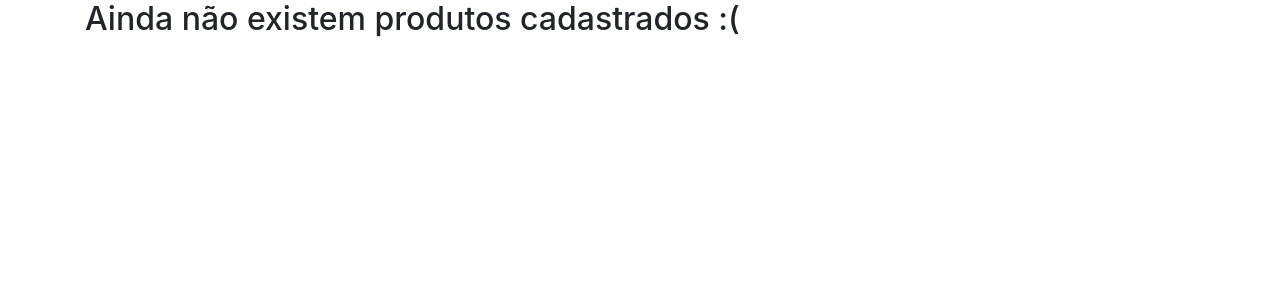
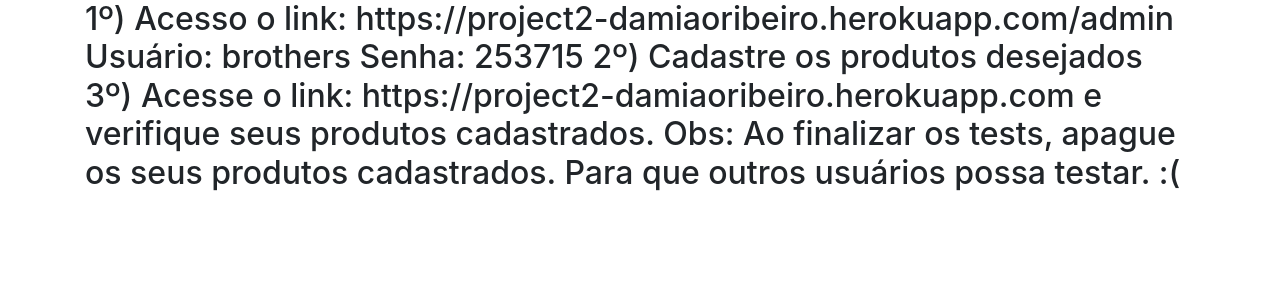
Before and after one commit to supredes/django-project2, a Django app: page / in a window 1280 px wide. Shown: the top 300 px of the page. Run offline with Django 4.2, Linux system fonts and the light colour scheme; data that the repository does not hold is empty; some libraries are stand-ins or nearby versions.

```diff
--- a/core/templates/index.html
+++ b/core/templates/index.html
@@ -47,7 +47,14 @@
             </tbody>
         </table>
         {% else %}
-            <h2>Ainda não existem produtos cadastrados :(</h2>
+            <h2>1º) Acesso o link: https://project2-damiaoribeiro.herokuapp.com/admin
+	Usuário: brothers
+	Senha: 253715
+
+2º) Cadastre os produtos desejados
+3º) Acesse o link: https://project2-damiaoribeiro.herokuapp.com e verifique seus produtos cadastrados.
+
+Obs: Ao finalizar os tests, apague os seus produtos cadastrados. Para que outros usuários possa testar. :(</h2>
         {% endif%}
     </div>
 {% bootstrap_javascript jquery='full' %}
```
